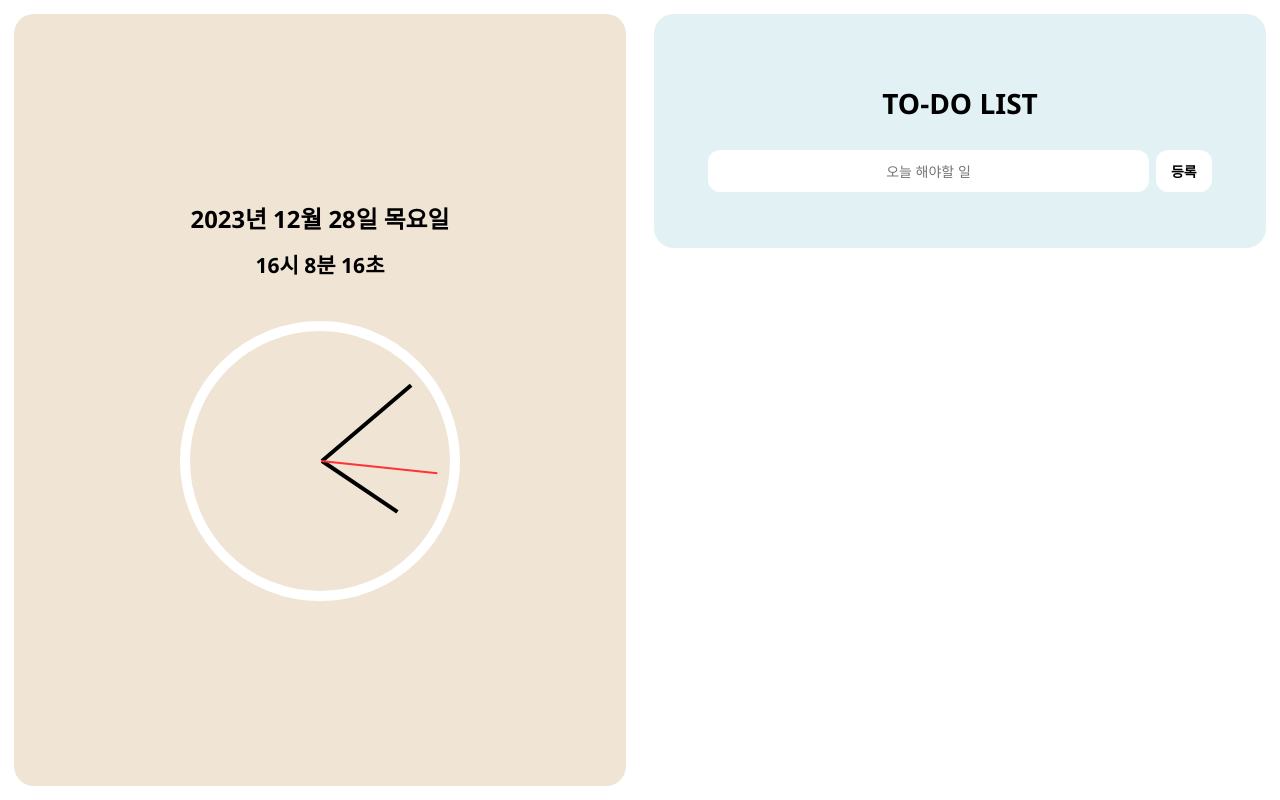
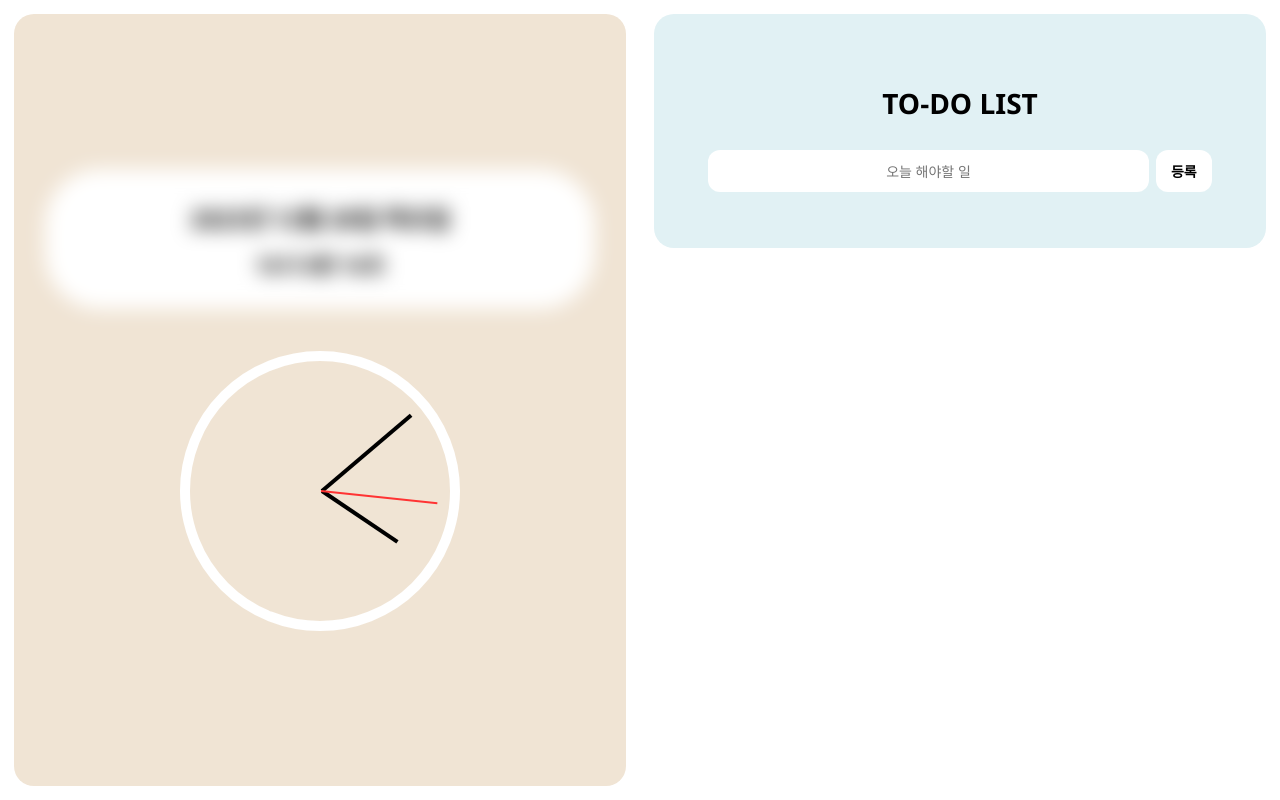
Before and after one commit to 0Huns/JS-TODO, a plain HTML site: page index.html in a window 1280 px wide. Drawn offline with Linux system fonts and the light colour scheme.

Commit message:
css_design_modify

```diff
--- a/index.html
+++ b/index.html
@@ -17,10 +17,8 @@
         <main>
             <section class="section1">
                 <div class="section1_box">
-                    <div>
+                    <div id="date_box">
                         <h1 id="today"></h1>
-                    </div>
-                    <div>
                         <h1 id="nowtime"></h1>
                     </div>
                     <div id="clock_box">
--- a/media.css
+++ b/media.css
@@ -9,10 +9,6 @@ main{
 
 body{
     margin: 0 1rem;
-}
-
-section{
-    /* margin: 0; */
 }
 
 .section1{
--- a/style.css
+++ b/style.css
@@ -39,6 +39,27 @@ section{
     justify-content: center;
     text-align: center;
 }
+
+#date_box{
+    width: 90%;
+    height: 10rem;
+    display: flex;
+    flex-direction: column;
+    align-items: center;
+    justify-content: center;
+    border-radius: 4rem;
+    background-color: #ffffff;
+    filter: blur(10px);
+    -webkit-filter: blur(10px);
+    transition: all 2s;
+}
+
+#date_box:hover{
+    filter: blur(0);
+    -webkit-filter: blur(0);
+    transition: all 2s;
+}
+
 
 #today{
     font-size: 1.7rem;
```
Also changed, not shown: javascript.js (line endings or trailing spaces).
